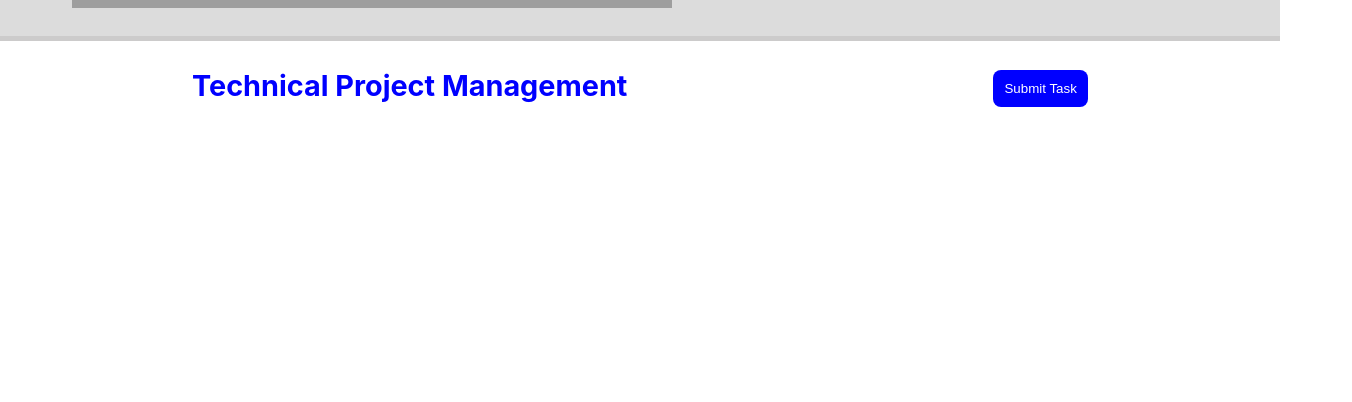
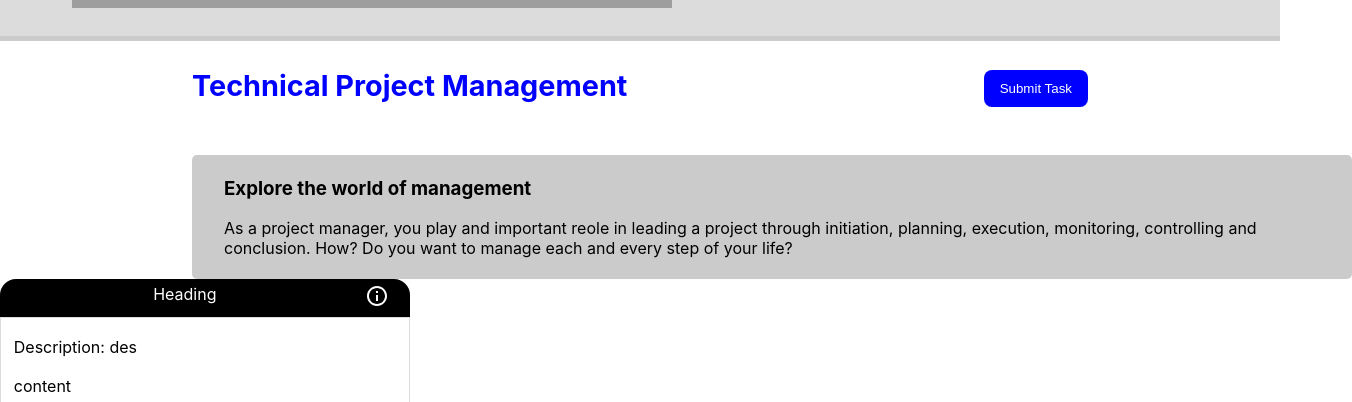
Before and after one commit to Yashverma1814/deep-thought-assign, a React (Create React App) app: page / in a window 1280 px wide. Shown: the part 466-868 px from the top of the page, 1352 px wide, since content can reach past the window. Before the commit the page ends 800 px from the top, so only its background shows below. Built offline with nearby package versions, Linux system fonts and the light colour scheme; grey boxes are pictures that could not be loaded.

Commit message:
card completed content and json reamaining

```diff
--- a/src/App.css
+++ b/src/App.css
@@ -67,6 +67,8 @@
 }
 .submitTaskBtn{
   padding: 0.7rem;
+  padding-left: 1rem;
+  padding-right: 1rem;
   color: white;
   background-color: blue;
   border-radius: 8px;
@@ -80,3 +82,40 @@
   flex-direction: row;
   justify-content: space-between;
 }
+.tagbarMainDiv{
+  background-color: rgb(204, 203, 203);
+  width: 69.5rem;
+  margin-left: 12rem;
+  padding-left: 2rem;
+  padding-right: 1rem;
+  padding-top: 3px;
+  padding-bottom: 5px;
+  border-radius: 5px;
+}
+.cardHeadingIcon{
+  width: 25rem;
+  background-color: black;
+  color: white;
+  border-top-left-radius: 16px;
+  border-top-right-radius: 16px;
+  padding: 0.3rem;
+  display: grid;
+  grid-template-columns: 90% 10%;
+}
+.cardHeading{
+  text-align: center;
+}
+.descriptionDiv{
+  padding: 1.2rem;
+  padding-left: 0.8rem;
+  padding-right: 0.8rem;
+}
+.cardContentDiv{
+  padding-left: 0.8rem;
+  padding-right: 0.8rem;
+  padding-bottom: 1.2rem;
+}
+.cardSecondPart{
+  width: 25.5rem;
+  border: 0.1px solid gainsboro;
+}
--- /dev/null
+++ b/src/components/Card.jsx
@@ -0,0 +1,23 @@
+import React from 'react'
+import InfoOutlinedIcon from '@mui/icons-material/InfoOutlined';
+
+export const Card = () => {
+  return (
+    <div className='cardMainDiv'>
+        <div className='cardHeadingIcon'>
+            <div className="cardHeading">Heading</div>
+            <div className="infoIcon">
+                <InfoOutlinedIcon style={{color:'white'}}/>
+            </div>
+        </div>
+        <div className='cardSecondPart'>
+            <div className="descriptionDiv">
+                Description: des
+            </div>
+            <div className='cardContentDiv'>
+                content
+            </div>
+        </div>
+    </div>
+  )
+}
--- /dev/null
+++ b/src/components/Tagbar.jsx
@@ -0,0 +1,10 @@
+import React from 'react'
+
+export const Tagbar = () => {
+  return (
+    <div className='tagbarMainDiv'>
+        <h3>Explore the world of management</h3>
+        <p>As a project manager, you play and important reole in leading a project through initiation, planning, execution, monitoring, controlling and conclusion. How? Do you want to manage each and every step of your life?</p>
+    </div>
+  )
+}
--- a/src/pages/HomePage.jsx
+++ b/src/pages/HomePage.jsx
@@ -1,5 +1,7 @@
 import React from 'react'
+import { Card } from '../components/Card'
 import { Navbar } from '../components/Navbar'
+import { Tagbar } from '../components/Tagbar'
 
 
 export const HomePage = () => {
@@ -10,6 +12,10 @@ export const HomePage = () => {
             <div className='headingDiv'>Technical Project Management</div>
             <div><button className='submitTaskBtn'>Submit Task</button></div>
         </div>
+        <div>
+          <Tagbar />
+        </div>
+        <Card />
     </div>
   )
 }
```
Also changed, not shown: src/components/Notepad.jsx (added, +7 -0 lines), src/components/ThreadBuilder.jsx (added, +7 -0 lines), src/components/ThreadShower.jsx (added, +7 -0 lines), src/components/Video.jsx (added, +7 -0 lines).
